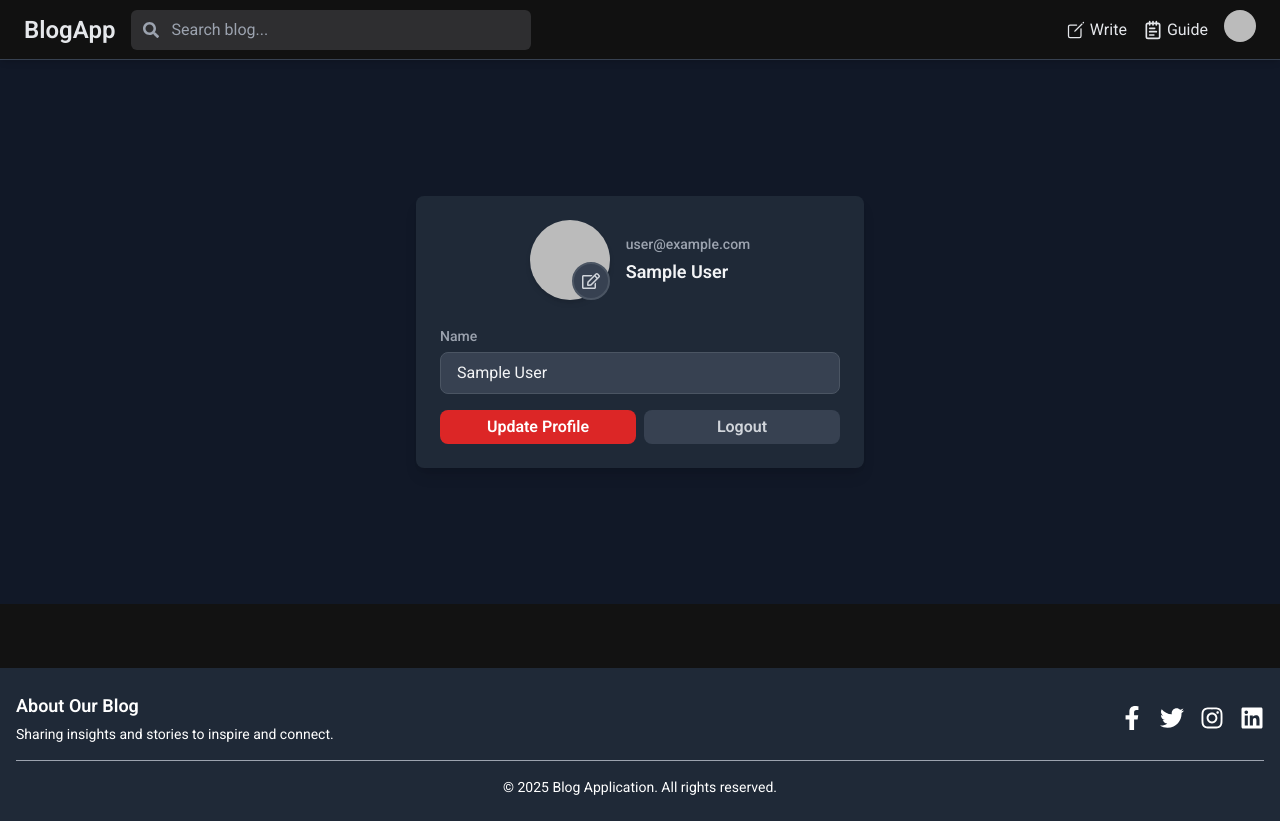
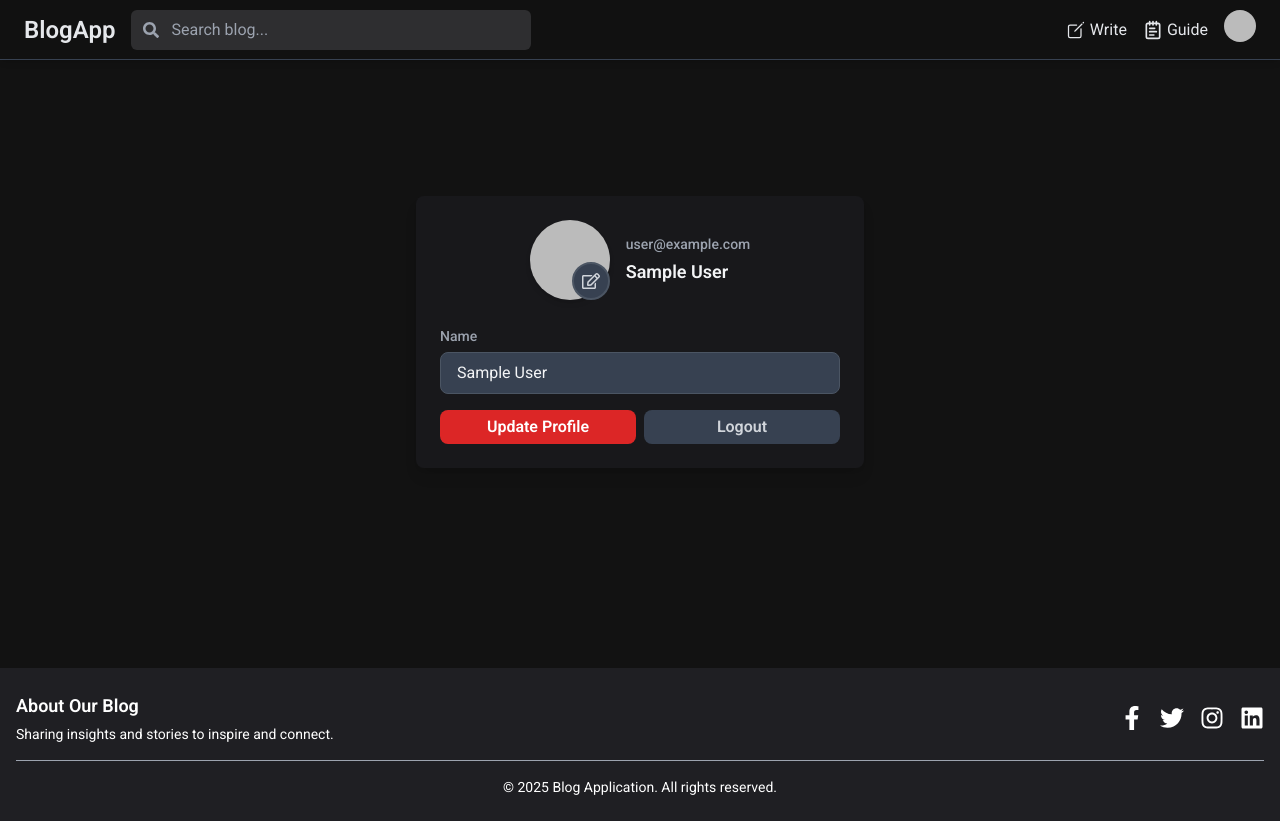
Before and after one commit to cssmh/web-app, a React (Vite) app: page /my-profile in a window 1280 px wide. Built offline with nearby package versions, Linux system fonts and the light colour scheme; no server answers; sample sign-in values are in the browser's storage.

Commit message:
styles, color added

```diff
--- a/src/Component/BlogCard.jsx
+++ b/src/Component/BlogCard.jsx
@@ -1,4 +1,5 @@
 import { FaComment, FaShare, FaFlag } from "react-icons/fa";
+import { Link } from "react-router-dom";
 const BlogCard = ({ blog }) => {
   return (
     <div className="bg-[#1e1e1e] p-4 rounded-lg shadow-md text-gray-200">
@@ -27,7 +28,9 @@ const BlogCard = ({ blog }) => {
       </div>
       <div className="flex gap-4">
         <div className="flex-1">
-          <h3 className="text-2xl font-semibold mb-2">{blog.title}</h3>
+          <Link to={`/blog/${blog._id}`}>
+            <h3 className="text-2xl font-semibold hover:underline mb-2">{blog.title}</h3>
+          </Link>
           <p className="text-sm text-gray-400 line-clamp-3">{blog.content}</p>
         </div>
         <div className="w-24 h-24 flex-shrink-0">
--- a/src/Component/Footer.jsx
+++ b/src/Component/Footer.jsx
@@ -7,7 +7,7 @@ import {
 
 const Footer = () => {
   return (
-    <footer className="bg-gray-800 text-white py-6">
+    <footer className="bg-[#1f1f23] text-white py-6">
       <div className="max-w-7xl mx-auto px-4">
         <div className="flex flex-col md:flex-row justify-between items-center">
           <div className="mb-4 md:mb-0">
--- a/src/Component/MyProfile.jsx
+++ b/src/Component/MyProfile.jsx
@@ -57,8 +57,8 @@ const MyProfile = () => {
   };
 
   return (
-    <div className="flex justify-center items-center md:min-h-[68vh] bg-gray-900 text-white">
-      <div className="w-full max-w-md bg-gray-800 p-4 md:p-6 rounded-lg shadow-lg">
+    <div className="flex justify-center items-center md:min-h-[68vh] text-white">
+      <div className="w-full max-w-md bg-[#18181b] p-4 md:p-6 rounded-lg shadow-lg">
         <BlogHelmet title="My Profile" />
         <div className="flex items-center justify-center gap-4 mb-6">
           <div className="relative">
--- a/src/Pages/BlogDetails.jsx
+++ b/src/Pages/BlogDetails.jsx
@@ -84,7 +84,7 @@ const BlogDetails = () => {
   if (isLoading) return <Spinner size="87" />;
 
   return (
-    <div className="max-w-4xl mx-auto p-4 bg-gray-800 shadow-lg rounded-lg mb-7">
+    <div className="max-w-4xl mx-auto p-4 bg-[#18181b] shadow-lg rounded-lg mb-7">
       <BlogHelmet title={blogData?.title} />
       <img
         src={blogData?.image}
--- a/tailwind.config.js
+++ b/tailwind.config.js
@@ -4,7 +4,7 @@ export default {
   theme: {
     extend: {
       colors: {
-        redBlog: "#f01543",
+        subBlog: "#18181b",
       },
     },
   },
```
